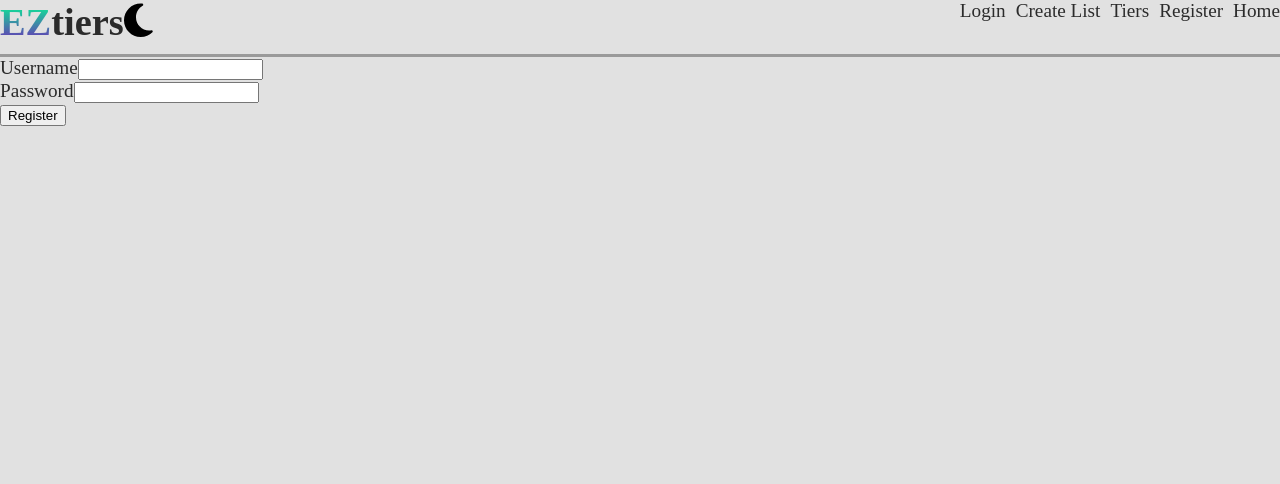
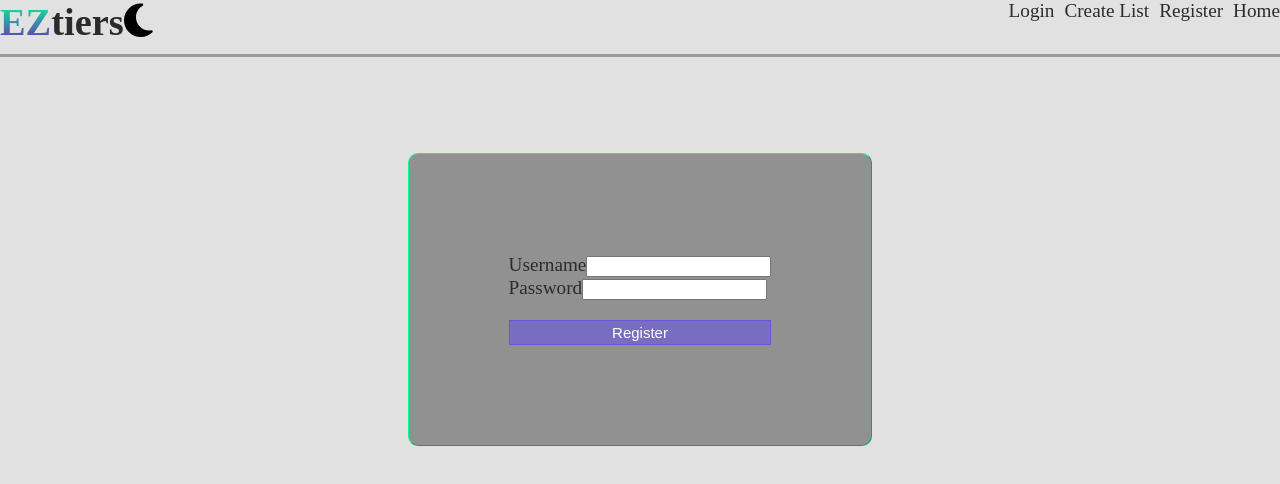
Before and after one commit to kcavner/eztiers, a React (Create React App) app in the folder client/: page /register in a window 1280 px wide. Shown: the top 484 px of the page. Built offline with nearby package versions, Linux system fonts and the light colour scheme.

Commit message:
added assurance to rank entry, better control flow and added register page css.

```diff
--- a/client/src/App.js
+++ b/client/src/App.js
@@ -41,7 +41,6 @@ const App = () => {
         <nav>
           <Link className={`link-nav ${theme}`} to="/">Login</Link>
           <Link className={`link-nav ${theme}`} to="/create">Create List</Link>
-          <Link className={`link-nav ${theme}`}to="/tier">Tiers</Link>
           <Link className={`link-nav ${theme}`} to="/register">Register</Link>
           <Link className={`link-nav ${theme}`} to="/home">Home</Link>
         </nav>
--- a/client/src/pages/createlist.js
+++ b/client/src/pages/createlist.js
@@ -86,11 +86,11 @@ export default function CreateList(){
 
             </div>
             <div className='entry'>
-            <button id="rankButton" className="sButton" onClick={()=>{handleTierSelect("S")}}>S</button>
-            <button id="rankButton" className="aButton" onClick={()=>{handleTierSelect("A")}}>A</button>
-            <button id="rankButton" className="bButton" onClick={()=>{handleTierSelect("B")}}>B</button>
-            <button id="rankButton" className="cButton" onClick={()=>{handleTierSelect("C")}}>C</button>
-            <button id="rankButton" className="dButton" onClick={()=>{handleTierSelect("D")}}>D</button>
+            <button id="rankButton" className="sButton" onClick={gameText === '' ? () =>{ alert('please enter something to rank')} : ()=>{handleTierSelect("S")}}>S</button>
+            <button id="rankButton" className="aButton" onClick={gameText === '' ? () =>{ alert('please enter something to rank')} : ()=>{handleTierSelect("A")}}>A</button>
+            <button id="rankButton" className="bButton" onClick={gameText === '' ? () =>{ alert('please enter something to rank')} : ()=>{handleTierSelect("B")}}>B</button>
+            <button id="rankButton" className="cButton" onClick={gameText === '' ? () =>{ alert('please enter something to rank')} : ()=>{handleTierSelect("C")}}>C</button>
+            <button id="rankButton" className="dButton" onClick={gameText === '' ? () =>{ alert('please enter something to rank')} : ()=>{handleTierSelect("D")}}>D</button>
 
             </div>
 
--- a/client/src/pages/protectedRoute.js
+++ b/client/src/pages/protectedRoute.js
@@ -19,7 +19,7 @@ const ProtectedRoute = () => {
     return false;
   };
   return(
-     checkAuth() ? <Outlet /> : <Navigate to="/login" />
+     checkAuth() ? <Outlet /> : <Navigate to="/" />
   )
 
 };
--- a/client/src/pages/register.js
+++ b/client/src/pages/register.js
@@ -15,6 +15,9 @@ function Register(){
           });
 
           console.log('User created:', response.data);
+
+          window.location.href = '/'
+          alert("account created, please log in")
         } catch (error) {
           console.error('Error creating user:', error);
         }
@@ -23,8 +26,8 @@ function Register(){
 
 
     return(
-        <div>
-            <form onSubmit={handleSubmit}>
+        <div className='login-container'>
+            <form className='login-form' onSubmit={handleSubmit}>
             <div>
                 <label>Username</label>
                 <input type="text" value={username} onChange={e => setUsername(e.target.value)} />
@@ -33,7 +36,7 @@ function Register(){
                 <label>Password</label>
                 <input type="password" value={password} onChange={e => setPassword(e.target.value)} />
             </div>
-            <button type="submit">Register</button>
+            <button className='login-button' type="submit">Register</button>
             </form>
         </div>
     )
```
